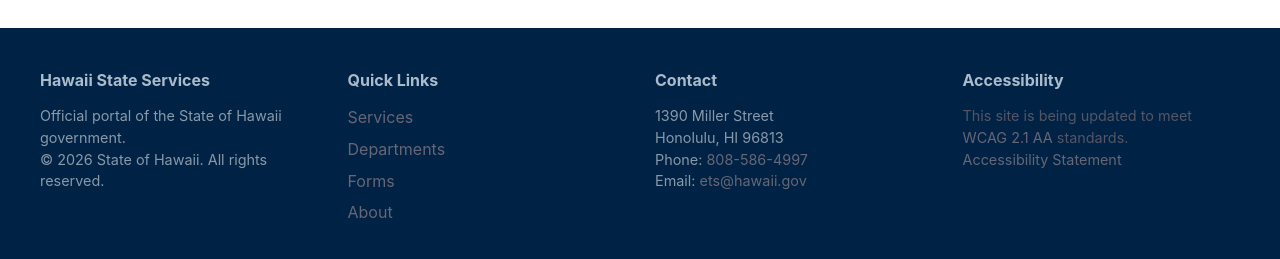
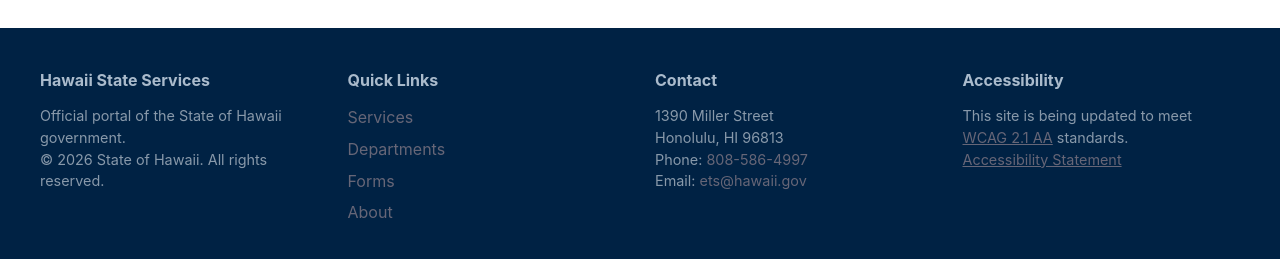
Before and after one commit to anabil25/hi-state-services, a Jekyll site: the page built from index.html, in a window 1280 px wide. Shown: the part 3744-4003 px from the top of the page. Built offline with Jekyll 4.4.1, drawn with Linux system fonts in a browser that asks for light colours.

Commit message:
Fix accessibility: add underline to footer links to distinguish from surrounding text
Agent-Logs-Url: https://github.com/anabil25/hi-state-services/sessions/ffce7060-9e62-4d0d-a9e4-eefb04f608e1

Co-authored-by: anabil25 <128008677+anabil25@users.noreply.github.com>

```diff
--- a/_includes/footer.html
+++ b/_includes/footer.html
@@ -22,8 +22,8 @@
     </div>
     <div class="footer-col">
       <h4>Accessibility</h4>
-      <p style="color: #556;">This site is being updated to meet <a href="https://www.w3.org/TR/WCAG21/" style="color: #667;">WCAG 2.1 AA</a> standards.</p>
-      <p><a href="/about/#accessibility" style="color: #667;">Accessibility Statement</a></p>
+      <p>This site is being updated to meet <a href="https://www.w3.org/TR/WCAG21/" style="text-decoration: underline;">WCAG 2.1 AA</a> standards.</p>
+      <p><a href="/about/#accessibility" style="text-decoration: underline;">Accessibility Statement</a></p>
     </div>
   </div>
 </footer>
```
